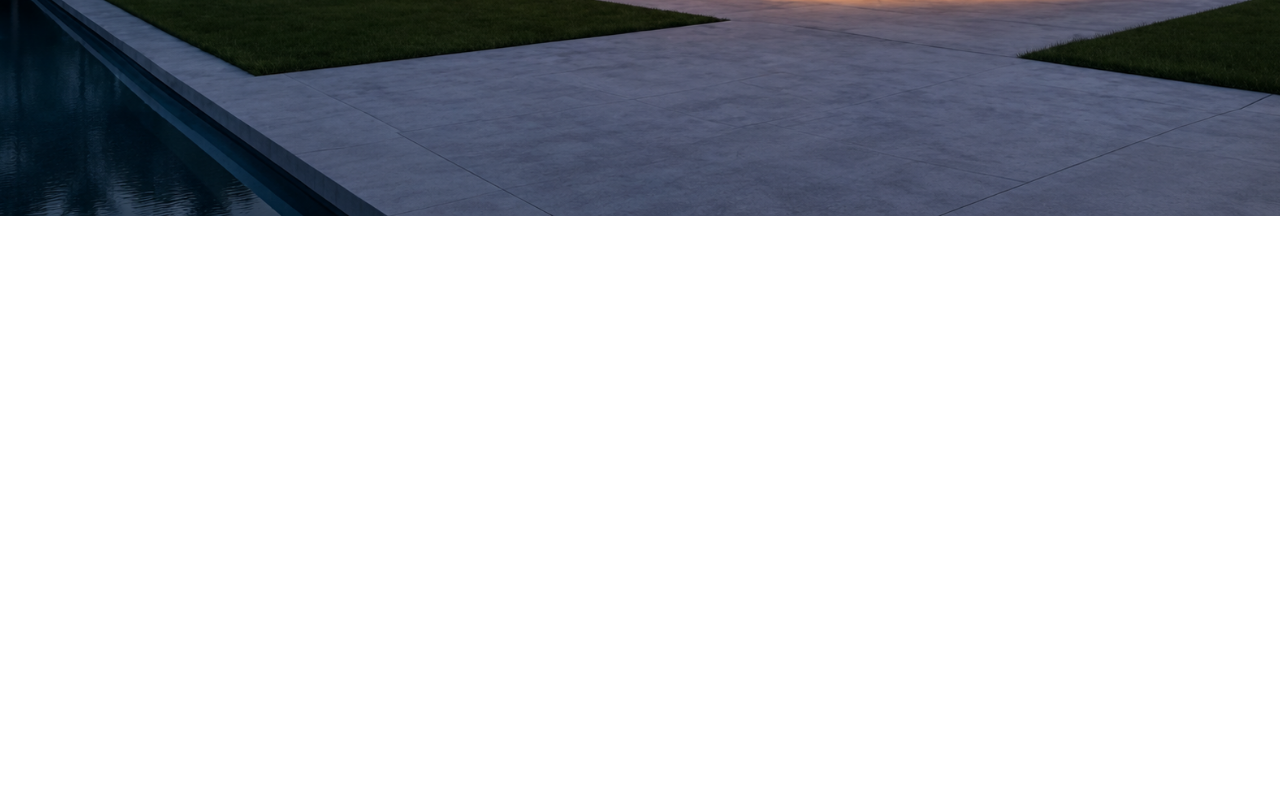
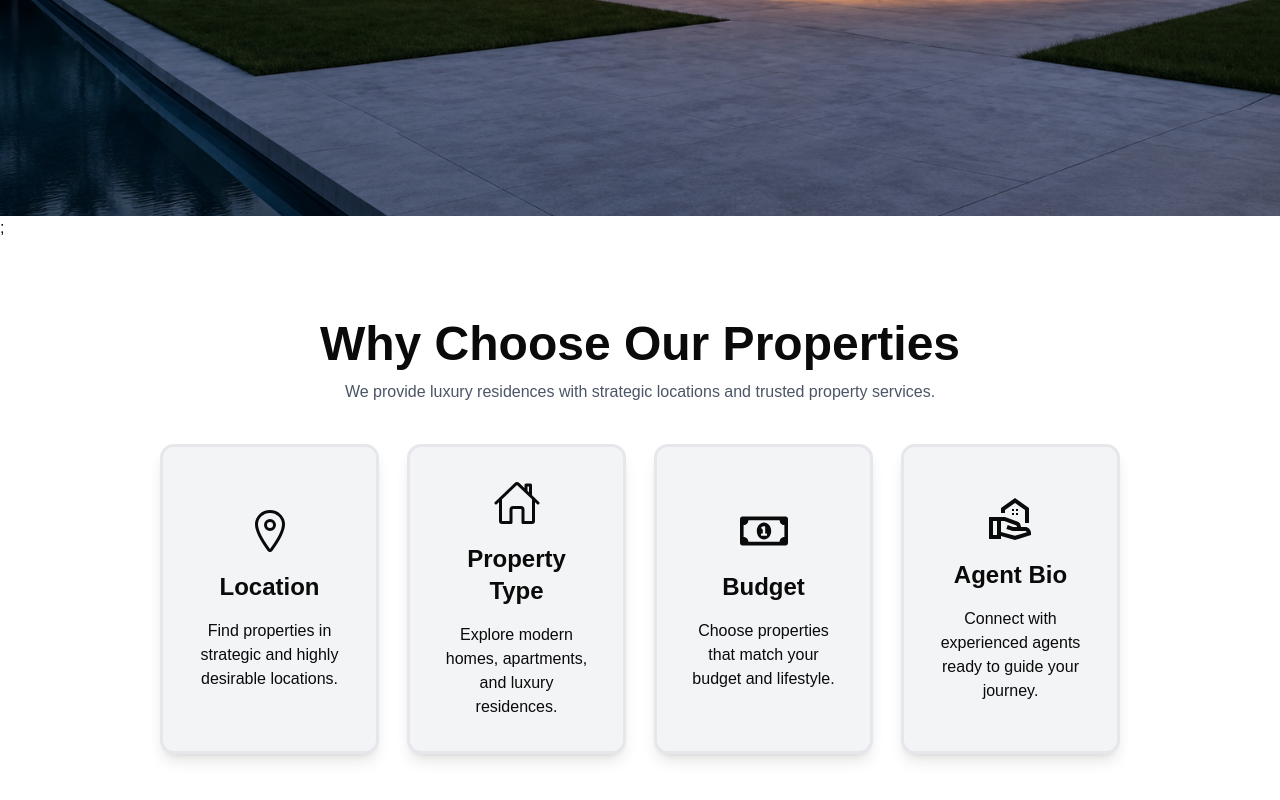
Before and after one commit to PrinceTyo/TerraHive, a React (Vite) app: page / in a window 1280 px wide. Shown: the part 584-1384 px from the top of the page. Before the commit the page ends 800 px from the top, so only its background shows below. Built offline with nearby package versions, Linux system fonts and the light colour scheme; the HTML template or start-up script is replaced by a standard one.

Commit message:
feat: add features section

```diff
--- a/src/pages/Home.tsx
+++ b/src/pages/Home.tsx
@@ -1,5 +1,11 @@
-import Hero from "../sections/Hero";
+import Features from "@/sections/Features";
+import Hero from "@/sections/Hero";
 
 export default function Home() {
-  return <Hero />;
+  return (
+    <>
+      <Hero />;
+      <Features />
+    </>
+  );
 }
--- a/src/sections/Features.tsx
+++ b/src/sections/Features.tsx
@@ -0,0 +1,39 @@
+import { IoLocationOutline, IoHomeOutline } from "react-icons/io5";
+import { FaRegMoneyBillAlt } from "react-icons/fa";
+import { MdOutlineRealEstateAgent } from "react-icons/md";
+
+export default function Features() {
+  return (
+    <section className="px-0 py-20 lg:px-20 bg-white">
+      <div className="flex flex-col items-center justify-center gap-y-3">
+        <h1 className="text-5xl font-bold">Why Choose Our Properties</h1>
+        <p className="text-gray-600">
+          We provide luxury residences with strategic locations and trusted
+          property services.
+        </p>
+      </div>
+      <div className="grid grid-cols-2 lg:grid-cols-4 gap-7 px-6 md:px-20 py-10">
+        <div className="bg-gray-100 p-8 rounded-xl text-center flex flex-col items-center justify-center gap-y-4 border-3 border-gray-200 shadow-lg hover:text-white hover:bg-primary over:border-3 hover:border-primary hover:-translate-y-3 hover:shadow-2xl transition-all duration-300">
+          <IoLocationOutline className="w-12 h-12" />
+          <h2 className="text-2xl font-bold">Location</h2>
+          <p>Find properties in strategic and highly desirable locations.</p>
+        </div>
+        <div className="bg-gray-100 p-8 rounded-xl text-center flex flex-col items-center justify-center gap-y-4 border-3 border-gray-200 shadow-lg hover:text-white hover:bg-primary over:border-3 hover:border-primary hover:-translate-y-3 hover:shadow-2xl transition-all duration-300">
+          <IoHomeOutline className="w-12 h-12" />
+          <h2 className="text-2xl font-bold">Property Type</h2>
+          <p>Explore modern homes, apartments, and luxury residences.</p>
+        </div>
+        <div className="bg-gray-100 p-8 rounded-xl text-center flex flex-col items-center justify-center gap-y-4 border-3 border-gray-200 shadow-lg hover:text-white hover:bg-primary over:border-3 hover:border-primary hover:-translate-y-3 hover:shadow-2xl transition-all duration-300">
+          <FaRegMoneyBillAlt className="w-12 h-12" />
+          <h2 className="text-2xl font-bold">Budget</h2>
+          <p>Choose properties that match your budget and lifestyle.</p>
+        </div>
+        <div className="bg-gray-100 p-8 rounded-xl text-center flex flex-col items-center justify-center gap-y-4 border-3 border-gray-200 shadow-lg hover:text-white hover:bg-primary over:border-3 hover:border-primary hover:-translate-y-3 hover:shadow-2xl transition-all duration-300">
+          <MdOutlineRealEstateAgent className="w-12 h-12" />
+          <h2 className="text-2xl font-bold">Agent Bio</h2>
+          <p>Connect with experienced agents ready to guide your journey.</p>
+        </div>
+      </div>
+    </section>
+  );
+}
```
